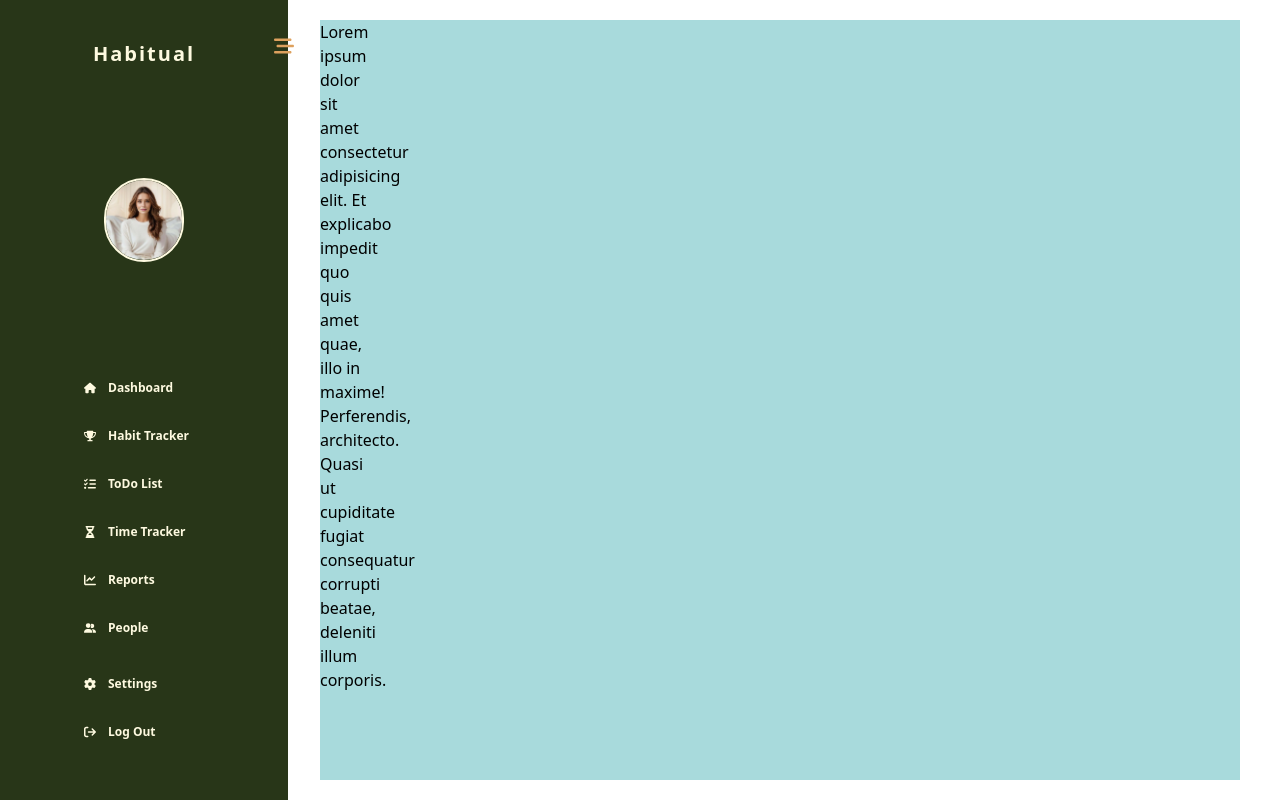
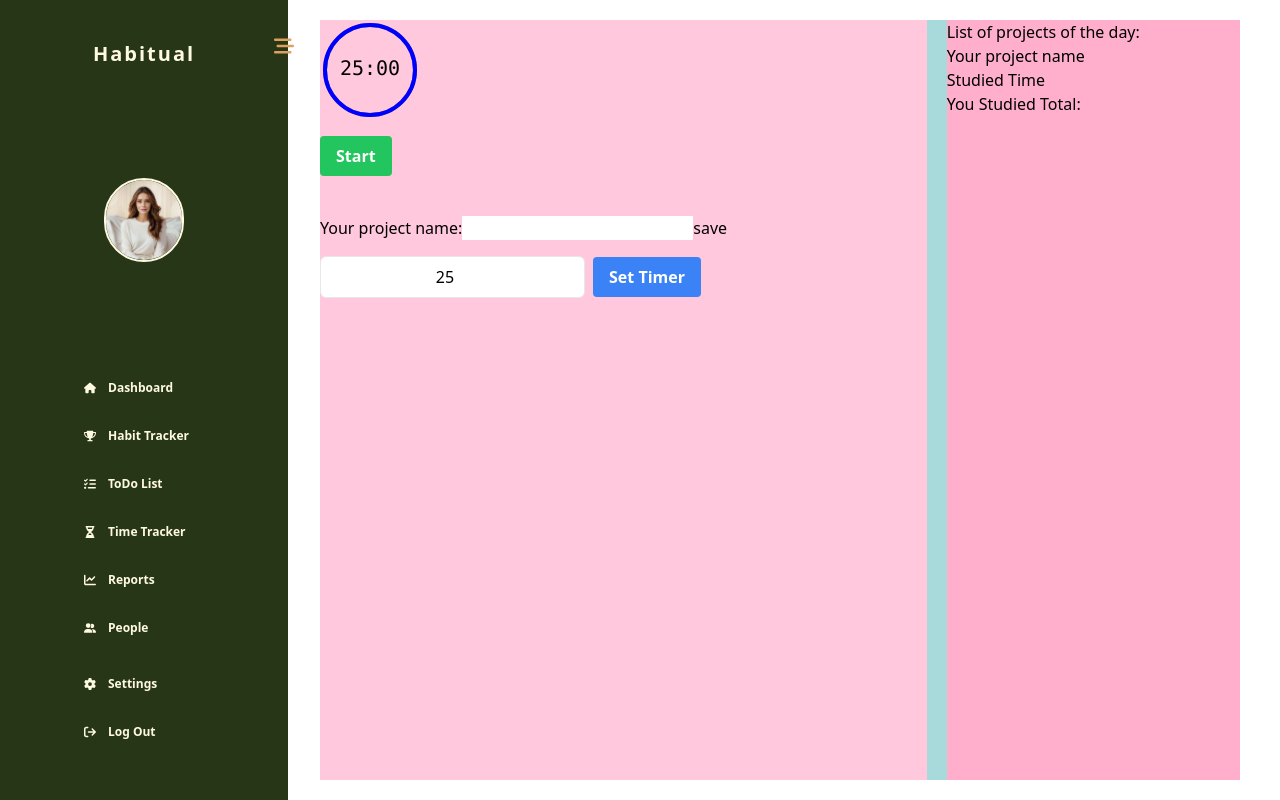
Before and after one commit to HitaBeeDev/Habitual, a React (Vite) app: page /Time-Tracker in a window 1280 px wide. Built offline with nearby package versions, Linux system fonts and the light colour scheme.

Commit message:
refactored the to do list page

```diff
--- a/src/Components/Container.jsx
+++ b/src/Components/Container.jsx
@@ -3,7 +3,7 @@ import { Routes, Route } from "react-router-dom";
 import Sidebar from "./Sidebar/Sidebar";
 import HomePage from "./HomePage";
 import HabitTrackerPage from "./HabitSection/HabitTrackerPage";
-import ToDoListPage from "./TasksSection/ToDoListPage";
+import ToDoListPage from "./ToDoListSection/ToDoListPage";
 import ReportsPage from "./ReportsSection/ReportSectionPage";
 import TimeTrackerPage from "./TimeTracker/TimeTrackerPage";
 
--- a/src/Components/HomePage.jsx
+++ b/src/Components/HomePage.jsx
@@ -1,6 +1,6 @@
 import HabitWidget from "./HabitSection/HabitWidget";
-import TasksWidget from "./TasksSection/TasksWidget";
-import UpcomingTasksWidget from "./TasksSection/UpcomingTasksWidget";
+import TasksWidget from "./ToDoListSection/TasksWidget";
+import UpcomingTasksWidget from "./ToDoListSection/UpcomingTasksWidget";
 import WelcomeCard from "./WelcomeCard/WelcomeCard";
 import ArticlesSection from "./ArticlesSection/ArticlesSection";
 import ReportWidgets from "./ReportsSection/ReportWidgets";
--- a/src/Components/TimeTracker/TimeTrackerPage.jsx
+++ b/src/Components/TimeTracker/TimeTrackerPage.jsx
@@ -1,9 +1,126 @@
+import { useEffect } from "react";
+import { useState } from "react";
+
 function TimeTrackerPage() {
+  const [timeLeft, setTimeLeft] = useState(25 * 60);
+  const [isActive, setIsActive] = useState(false);
+  const [inputMinutes, setInputMinutes] = useState(25);
+  const [initialTime, setInitialTime] = useState(25 * 60); // Add this line
+
+  useEffect(() => {
+    let interval = null;
+    if (isActive) {
+      interval = setInterval(() => {
+        setTimeLeft((time) => (time > 0 ? time - 1 : 0));
+      }, 1000);
+    } else if (!isActive && timeLeft !== 0) {
+      clearInterval(interval);
+    }
+    return () => clearInterval(interval);
+  }, [isActive, timeLeft]);
+
+  const handleStartPause = () => {
+    setIsActive(!isActive);
+  };
+
+  const handleTimeChange = (event) => {
+    setInputMinutes(event.target.value);
+  };
+
+  const handleSubmit = (event) => {
+    event.preventDefault();
+    setTimeLeft(inputMinutes * 60);
+    setInitialTime(inputMinutes * 60); // Update this line
+  };
+
+  const formatTime = (time) => {
+    const minutes = Math.floor(time / 60);
+    const seconds = time % 60;
+    return `${minutes}:${seconds < 10 ? "0" : ""}${seconds}`;
+  };
+
   return (
     <div className="lg:mt-5 lg:mb-5 mt-20 w-full flex flex-col gap-10 lg:grid lg:grid-cols-12 lg:gap-5 lg:justify-between bg-colorD3">
-      Lorem ipsum dolor sit amet consectetur adipisicing elit. Et explicabo
-      impedit quo quis amet quae, illo in maxime! Perferendis, architecto. Quasi
-      ut cupiditate fugiat consequatur corrupti beatae, deleniti illum corporis.
+      <div className="col-span-8 bg-colorB2">
+        <svg className="transform -rotate-90" width="100" height="100">
+          <circle
+            r="45"
+            cx="50"
+            cy="50"
+            fill="transparent"
+            stroke="grey"
+            strokeWidth="4"
+          />
+          <circle
+            r="45"
+            cx="50"
+            cy="50"
+            fill="transparent"
+            stroke="blue"
+            strokeWidth="4"
+            strokeDasharray={2 * Math.PI * 45}
+            strokeDashoffset={
+              2 * Math.PI * 45 * ((initialTime - timeLeft) / initialTime)
+            }
+          />
+          <text
+            x="50"
+            y="50"
+            fill="black"
+            text-anchor="middle"
+            dominant-baseline="middle"
+            className="text-xl font-mono"
+            transform="rotate(90 50 50)"
+          >
+            {formatTime(timeLeft)}
+          </text>
+        </svg>
+
+        <button
+          onClick={handleStartPause}
+          className={`mt-4 ${
+            isActive ? "bg-red-500" : "bg-green-500"
+          } hover:bg-red-700 text-white font-bold py-2 px-4 rounded`}
+        >
+          {isActive ? "Pause" : "Start"}
+        </button>
+
+        <div className="mt-10">
+          <label>Your project name:</label>
+          <input type="text" />
+          <button>save</button>
+        </div>
+
+        <form onSubmit={handleSubmit} className="mt-4">
+          <input
+            type="number"
+            value={inputMinutes}
+            onChange={handleTimeChange}
+            className="text-center border rounded-md px-4 py-2 mr-2"
+            placeholder="Minutes"
+          />
+          <button
+            type="submit"
+            className="bg-blue-500 hover:bg-blue-700 text-white font-bold py-2 px-4 rounded"
+          >
+            Set Timer
+          </button>
+        </form>
+      </div>
+
+      <div className="col-span-4 bg-colorB3">
+        <div>
+          <p>List of projects of the day:</p>
+          <ul>
+            <li>
+              <p>Your project name</p>
+              <p>Studied Time</p>
+            </li>
+          </ul>
+        </div>
+
+        <p>You Studied Total: </p>
+      </div>
     </div>
   );
 }
--- a/src/Components/TasksSection/ToDoListPage.jsx
+++ b/src/Components/ToDoListSection/ToDoListPage.jsx
@@ -1,3 +1,4 @@
+import { useState } from "react";
 import { useTasks } from "../../ContextAPI/TasksContext";
 
 function ToDoListPage() {
@@ -18,13 +19,11 @@ function ToDoListPage() {
     handleTaskSaveClick,
     updateNewTask,
     groupedTasks,
+    checkedTasks,
+    handleCheckboxChange,
+    sortedTasks,
+    generateTaskIdentifier,
   } = useTasks();
-
-  const sortedTasks = Object.entries(groupedTasks).sort(([dateA], [dateB]) => {
-    const dateAObj = new Date(dateA);
-    const dateBObj = new Date(dateB);
-    return dateAObj - dateBObj;
-  });
 
   return (
     <div className="lg:mt-5 lg:mb-5 mt-20 w-full flex flex-col gap-10 lg:grid lg:grid-cols-12 lg:gap-5 lg:justify-between bg-colorD3">
@@ -107,14 +106,27 @@ function ToDoListPage() {
         )}
 
         <div className="bg-colorA1">
-          {sortedTasks.map(([date, tasks], index) => (
+          {sortedTasks.map(([date, tasks]) => (
             <div key={date}>
-              {index !== 0 && <div style={{ marginBottom: "20px" }}></div>}
               <p>{date}</p>
               <ul>
-                {tasks.map((task, index) => (
-                  <li key={index}>
+                {tasks.map((task, index) => {
+                  const taskIdentifier = generateTaskIdentifier(task, index);
+                  return (
+                    <li
+                      key={taskIdentifier}
+                      style={{
+                        textDecoration: checkedTasks.includes(taskIdentifier)
+                          ? "line-through"
+                          : "none",
+                      }}
+                    >
                       <div className="flex flex-row justify-between">
+                        <input
+                          type="checkbox"
+                          checked={checkedTasks.includes(taskIdentifier)}
+                          onChange={() => handleCheckboxChange(taskIdentifier)}
+                        />
                         <p>
                           {isEditing && editTaskIndex === index ? (
                             <input
@@ -145,7 +157,6 @@ function ToDoListPage() {
                           {task.date}, {task.startTime} - {task.endTime}
                         </p>
                         <p>{task.priority}</p>
-
                         {isEditing && editTaskIndex === index ? (
                           <>
                             <button onClick={handleTaskSaveClick}>Save</button>
@@ -165,7 +176,8 @@ function ToDoListPage() {
                         )}
                       </div>
                     </li>
-                ))}
+                  );
+                })}
               </ul>
             </div>
           ))}
@@ -173,14 +185,23 @@ function ToDoListPage() {
       </div>
 
       <div className="col-span-4 bg-colorA3">
+        <p>Upcoming Tasks</p>
         <div className="bg-colorB1">
           {Object.entries(groupedTasks).map(([date, tasks], index) => (
             <div key={date}>
               {index !== 0 && <div style={{ marginBottom: "20px" }}></div>}
+
+              <ul>
+                {tasks
+                  .filter(
+                    (task, index) =>
+                      !checkedTasks.includes(
+                        generateTaskIdentifier(task, index)
+                      )
+                  )
+                  .map((task, index) => (
+                    <li key={index}>
                       <p>{date}</p>
-              <ul>
-                {tasks.map((task, index) => (
-                  <li key={index}>
                       <div className="flex flex-row justify-between">
                         <p>{task.name}</p>
                         <p>{task.description}</p>
--- a/src/ContextAPI/TasksContext.jsx
+++ b/src/ContextAPI/TasksContext.jsx
@@ -124,6 +124,27 @@ export const TaskProvider = ({ children }) => {
     return acc;
   }, {});
 
+  const [checkedTasks, setCheckedTasks] = useState([]);
+
+  const handleCheckboxChange = (taskIdentifier) => {
+    const newCheckedTasks = [...checkedTasks];
+    if (newCheckedTasks.includes(taskIdentifier)) {
+      newCheckedTasks.splice(newCheckedTasks.indexOf(taskIdentifier), 1);
+    } else {
+      newCheckedTasks.push(taskIdentifier);
+    }
+    setCheckedTasks(newCheckedTasks);
+  };
+
+  const sortedTasks = Object.entries(groupedTasks).sort(([dateA], [dateB]) => {
+    const dateAObj = new Date(dateA);
+    const dateBObj = new Date(dateB);
+    return dateAObj - dateBObj;
+  });
+
+  const generateTaskIdentifier = (task, index) =>
+    `${task.name}-${task.description}-${index}`;
+
   return (
     <TaskContext.Provider
       value={{
@@ -143,6 +164,10 @@ export const TaskProvider = ({ children }) => {
         handleTaskSaveClick,
         updateNewTask,
         groupedTasks,
+        checkedTasks,
+        handleCheckboxChange,
+        sortedTasks,
+        generateTaskIdentifier,
       }}
     >
       {children}
```
Also changed, not shown: src/Components/ToDoListSection/TasksWidget.jsx (renamed from src/Components/TasksSection/TasksWidget.jsx), src/Components/ToDoListSection/UpcomingTasksWidget.jsx (renamed from src/Components/TasksSection/UpcomingTasksWidget.jsx). Lines whose indentation alone changed are shown as unchanged.
